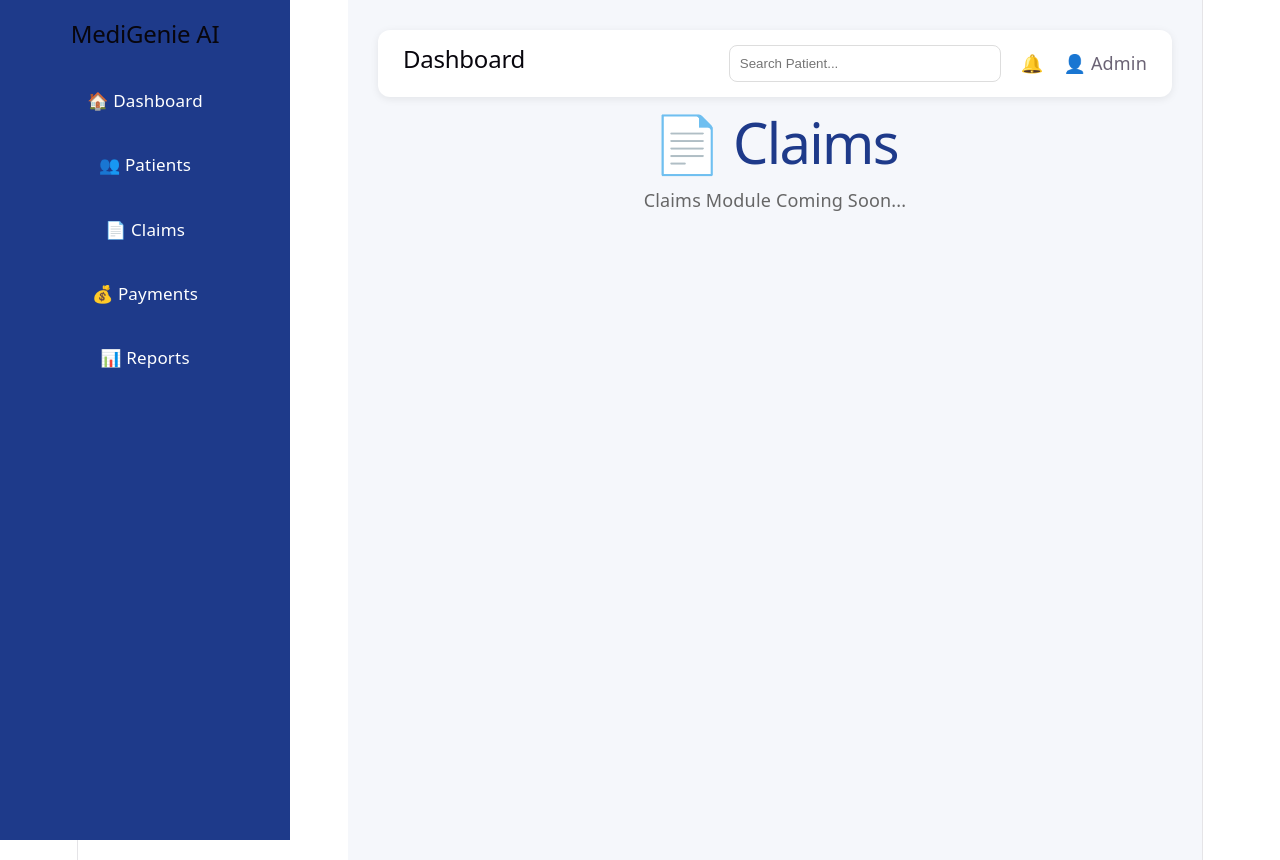
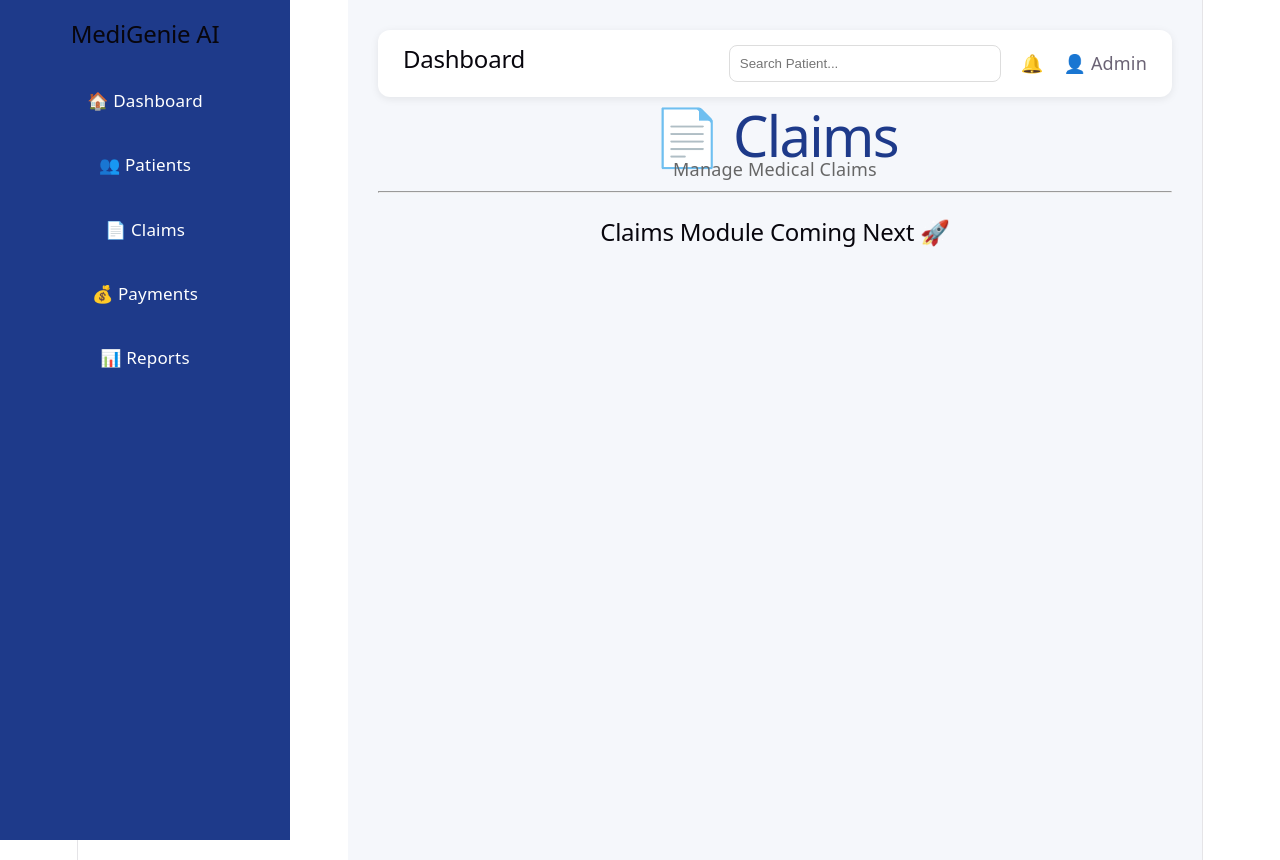
Before and after one commit to ehsankiani222-cloud/MediGenieAI, a React (Vite) app: page /claims in a window 1280 px wide. Built offline with nearby package versions, Linux system fonts and the light colour scheme.

Commit message:
Prepared Claims Module

```diff
--- a/src/pages/Claims.jsx
+++ b/src/pages/Claims.jsx
@@ -1,5 +1,8 @@
 import Sidebar from "../components/Sidebar";
 import Navbar from "../components/Navbar";
+import PageHeader from "../components/PageHeader";
+
+import "../styles/Claims.css";
 
 function Claims() {
   return (
@@ -9,9 +12,12 @@ function Claims() {
       <div className="dashboard-content">
         <Navbar />
 
-        <h1>📄 Claims</h1>
+        <PageHeader
+          title="📄 Claims"
+          subtitle="Manage Medical Claims"
+        />
 
-        <p>Claims Module Coming Soon...</p>
+        <h2>Claims Module Coming Next 🚀</h2>
       </div>
     </div>
   );
```
Also changed, not shown: src/components/ClaimForm.jsx (added), src/components/ClaimRow.jsx (added), src/components/ClaimSearch.jsx (added), src/components/ClaimTable.jsx (added), src/context/ClaimContext.jsx (added), src/data/claims.js (added), src/styles/ClaimForm.css (added), src/styles/ClaimSearch.css (added), src/styles/ClaimTable.css (added), src/styles/Claims.css (added).
